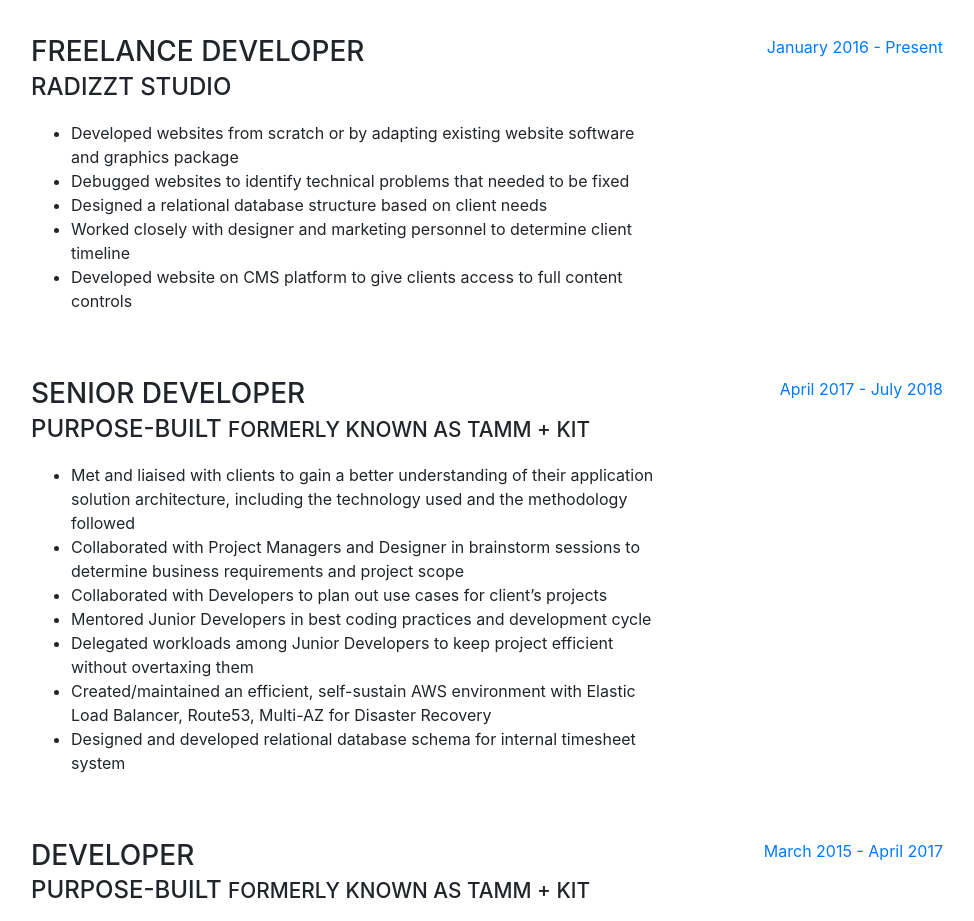
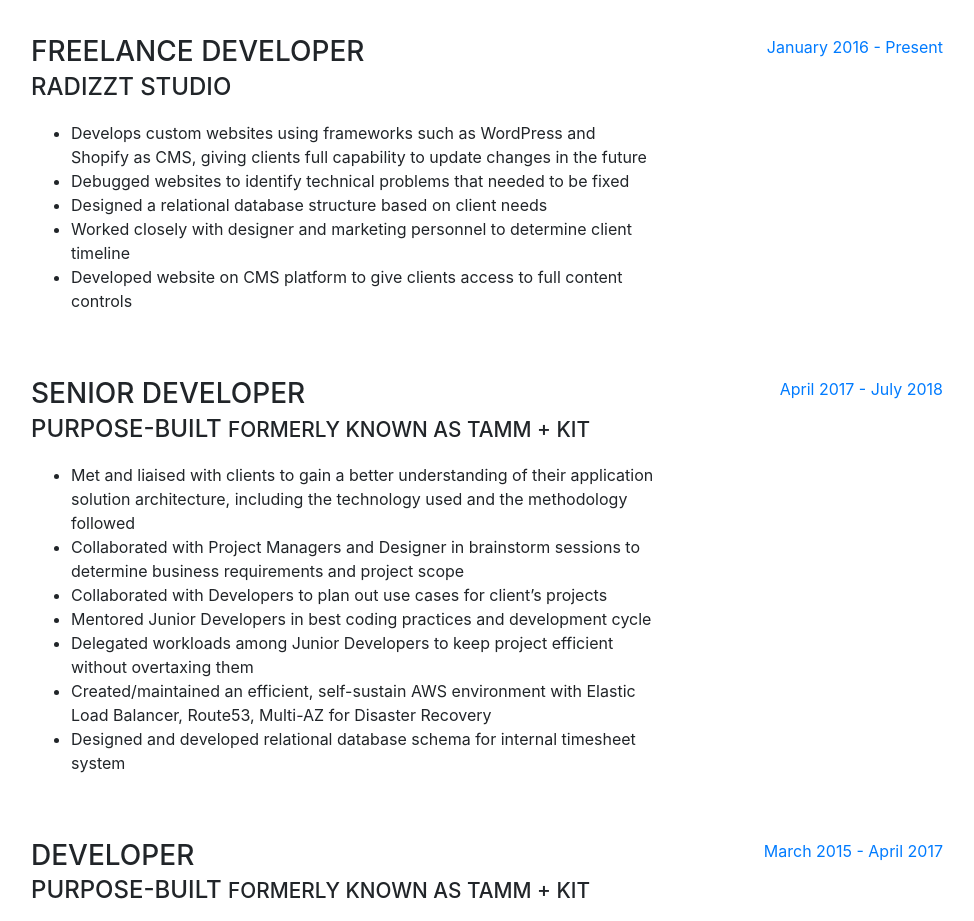
Before and after one commit to Radizzt/radizzt.github.io, a website with bundled scripts: page index.html in a window 1280 px wide. Shown: the part 900-1821 px from the top of the page, without its empty margins (289-1263 px from the left). Built offline with nearby package versions, Linux system fonts and the light colour scheme; files whose address does not match are found by name; a web font is replaced by a local one.

Commit message:
small change.

```diff
--- a/index.html
+++ b/index.html
@@ -129,7 +129,7 @@
           <h3 class="mb-0">Freelance Developer</h3>
           <div class="subheading mb-3">Radizzt Studio</div>
           <ul>
-            <li>Developed websites from scratch or by adapting existing website software and graphics package</li>
+            <li>Develops custom websites using frameworks such as WordPress and Shopify as CMS, giving clients full capability to update changes in the future</li>
             <li>Debugged websites to identify technical problems that needed to be fixed</li>
             <li>Designed a relational database structure based on client needs</li>
             <li>Worked closely with designer and marketing personnel to determine client timeline</li>
```
